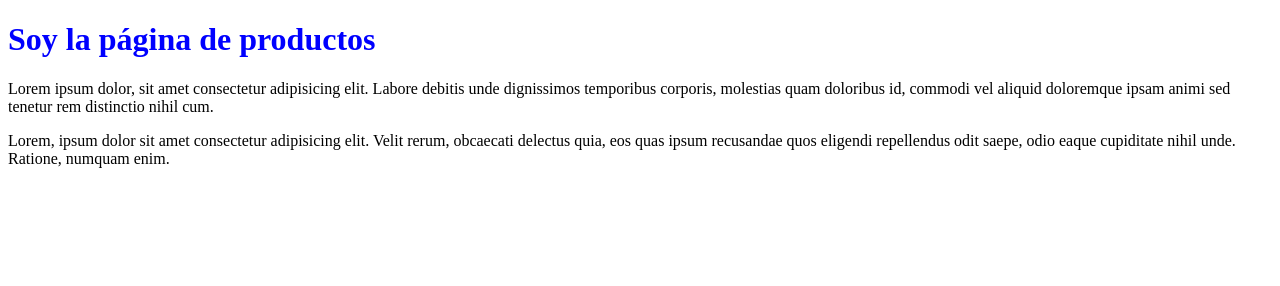
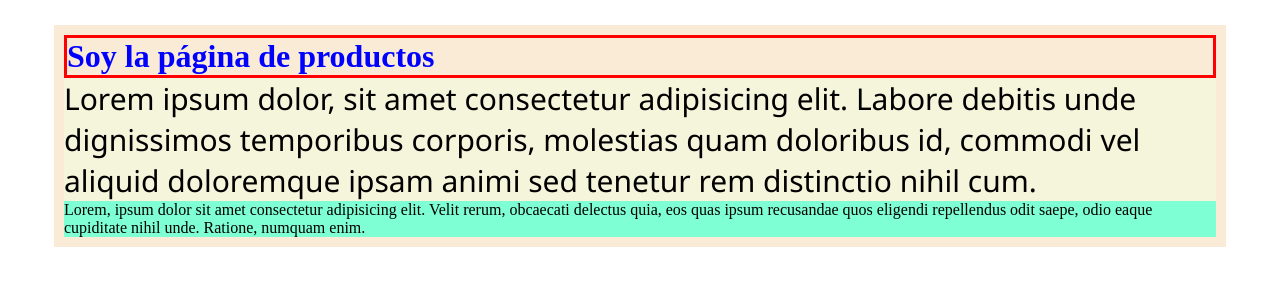
Before and after one commit to fegaitan/Primer-repositorio, a plain HTML site: page productos.html in a window 1280 px wide. Drawn offline with Linux system fonts and the light colour scheme.

Commit message:
commit2020

```diff
--- a/estilo.css
+++ b/estilo.css
@@ -1,5 +1,29 @@
+*{
+    margin: 0;
+    padding:0;
+}
 li{
     font-family: 'Segoe UI', Tahoma, Geneva, Verdana, sans-serif;
     color:brown;
     font-size: large;
 }
+
+#contenedor{
+    background-color: antiquewhite;
+    width:90%;
+    margin-left: auto;
+    margin-right: auto;
+    padding: 10px;
+    margin-top: 25px;
+}
+.cabecera{
+    border: red solid 3px;
+}
+.contenido{
+    background-color: aquamarine;
+}
+.destacado{
+    font-family:'Segoe UI', Tahoma, Geneva, Verdana, sans-serif;
+    font-size:30px;
+    background-color: beige;
+}
```
